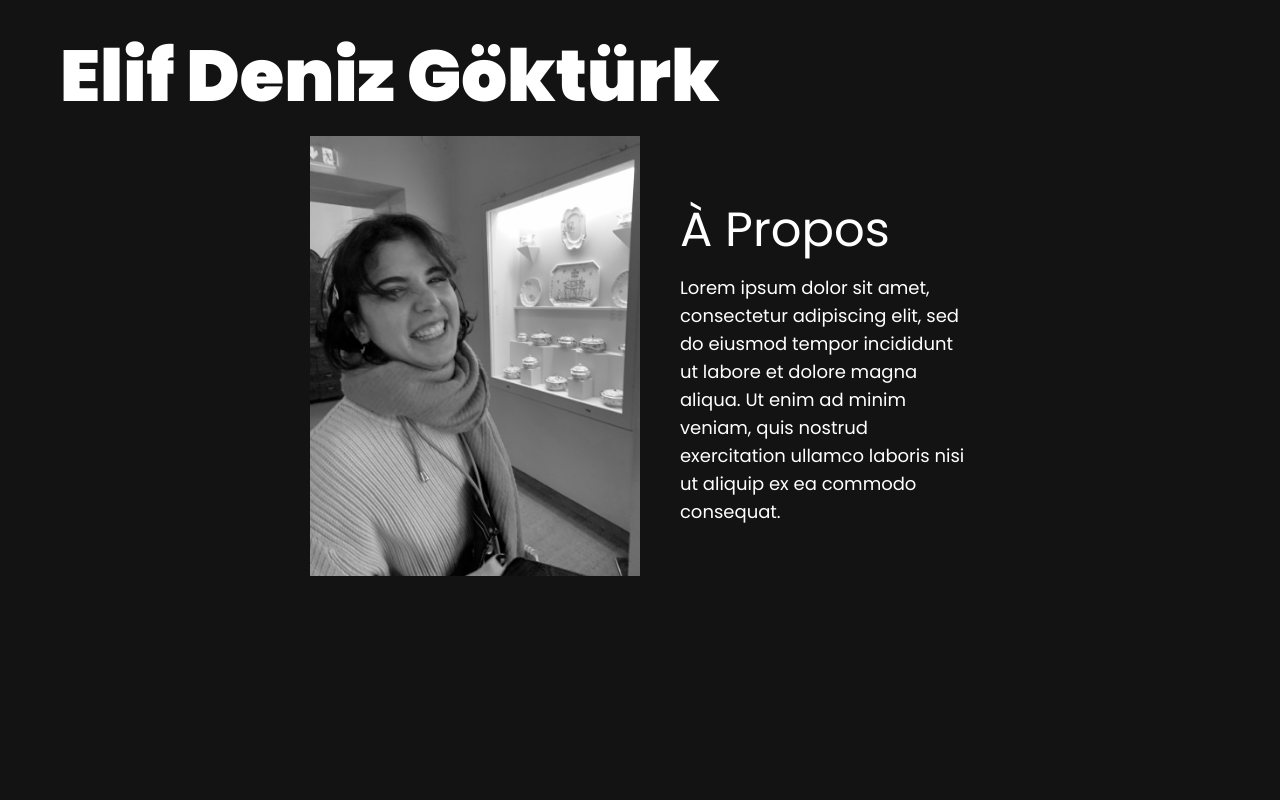
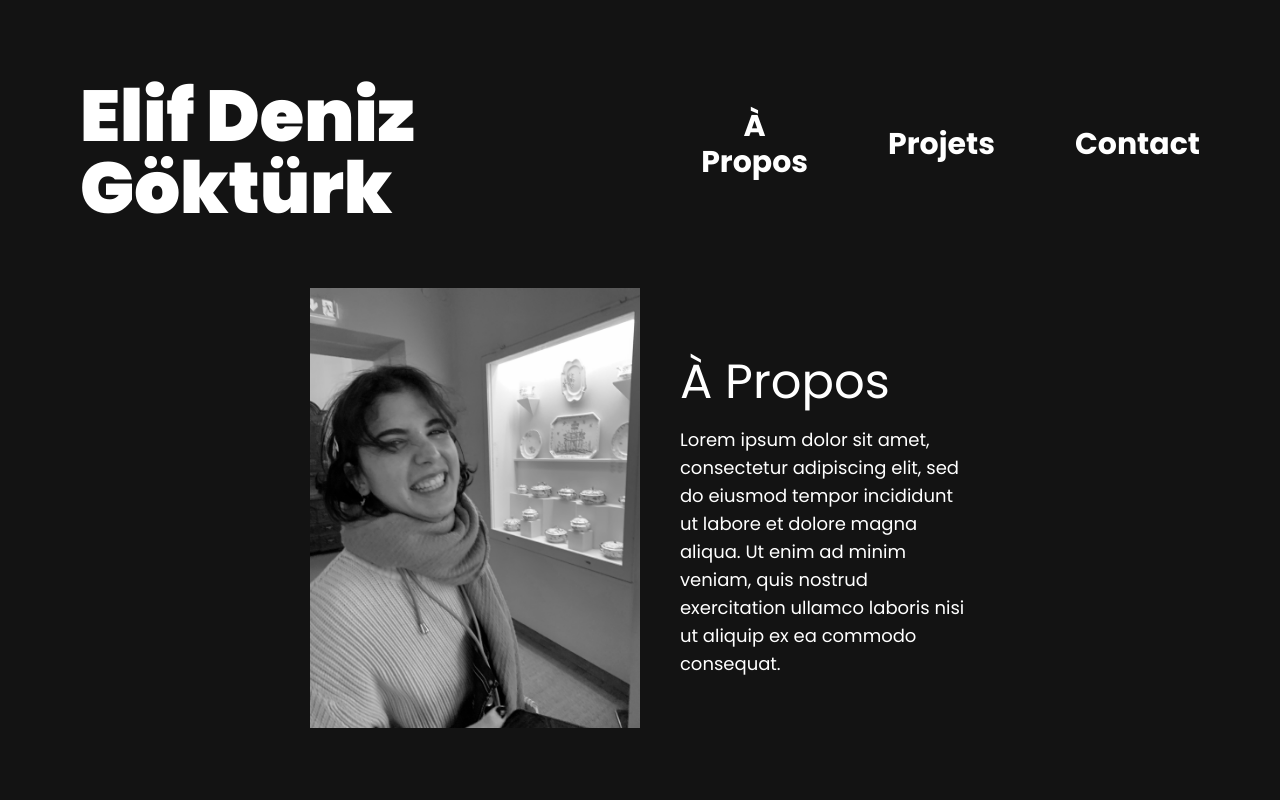
Before and after one commit to elifdenizg/elifdenizgokturk.github.io, a React (Vite) app: page /AboutMe in a window 1280 px wide. Shown: the top 800 px of the page. Built offline with nearby package versions, Linux system fonts and the light colour scheme.

Commit message:
[ADD] navigation added

```diff
--- a/src/components/HomeCard.jsx
+++ b/src/components/HomeCard.jsx
@@ -1,6 +1,6 @@
 //Les petits carrés de home page
 
-import { useNavigate } from "react-router-dom";
+import {useNavigate} from "react-router-dom";
 
 function HomeCard({title,url}){
     const navigate = useNavigate();
--- /dev/null
+++ b/src/components/Navigation.jsx
@@ -0,0 +1,42 @@
+//Les petits carrés de home page
+
+import { useNavigate } from "react-router-dom";
+
+function Navigation() {
+  const navigate = useNavigate();
+  return (
+    <div className="flex flex-row items-center justify-between my-10 gap-20">
+      <h1
+        className="text-7xl font-black mb-6 my-10 ml-20 cursor-pointer"
+        onClick={() => navigate("/")}
+      >
+        Elif Deniz Göktürk
+      </h1>
+      <div className="text-3xl font-bold flex justify-end gap-20 mr-20">
+        <button
+          type="button"
+          className="cursor-pointer"
+          onClick={() => navigate("/AboutMe")}
+        >
+          À Propos
+        </button>
+        <button
+          type="button"
+          className="cursor-pointer"
+          onClick={() => navigate("/Projects")}
+        >
+          Projets
+        </button>
+        <button
+          type="button"
+          className="cursor-pointer"
+          onClick={() => navigate("/Contact")}
+        >
+          Contact
+        </button>
+      </div>
+    </div>
+  );
+}
+
+export default Navigation;
--- a/src/pages/AboutMe.jsx
+++ b/src/pages/AboutMe.jsx
@@ -4,13 +4,12 @@ import Mugla from "../assets/mugla.png";
 import Strasbourg from "../assets/strasbourg.png";
 import Table from "../assets/table.png";
 import Me2 from "../assets/me3.png";
+import Navigation from "../components/Navigation";
 
 const AboutMe = () => {
   return (
     <div className="flex flex-col text-white ">
-      <h1 className="text-7xl font-black mb-6 my-10 mx-15">
-        Elif Deniz Göktürk
-      </h1>
+      {Navigation()}
       <div className="flex gap-10 h-screen justify-center gap-10 mx-[16vw]">
         <img src={Me} className="h-[55vh] w-auto" />
         <div className="flex flex-col h-[55vh] w-1/3 justify-center">
```
